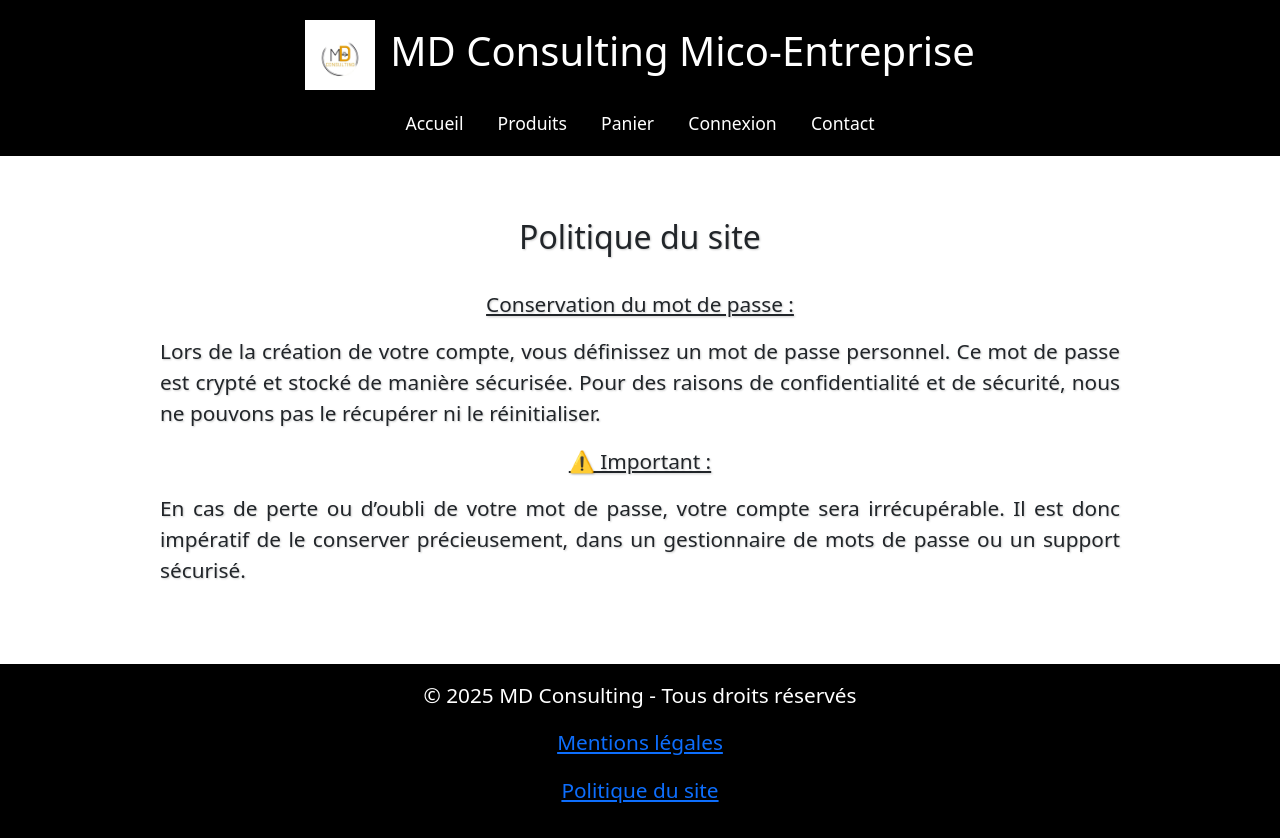
After one commit to Peyroche/mon_projet1, a Flask app: a page that uses templates/base.html in a window 1280 px wide. The commit adds this page. Run offline with Flask 3, Linux system fonts and the light colour scheme; tables that the repository leaves empty hold one stand-in row (values such as "Sample post"); parts of the project's set-up code (start-up, migrations or seed data) failed here and were passed over.

Commit message:
Ajout de la page politique_du_site et mise à jour du template base.html

```diff
--- a/templates/base.html
+++ b/templates/base.html
@@ -47,6 +47,7 @@
 <footer>
     <p>© 2025 MD Consulting - Tous droits réservés</p>
     <p><a href="{{ url_for('mentions_legales') }}">Mentions légales</a></p>
+    <p><a href="{{ url_for('politique_du_site') }}">Politique du site</a></p>
 </footer>
 
 </body>
--- /dev/null
+++ b/templates/politique_du_site.html
@@ -0,0 +1,19 @@
+{% extends "base.html" %}
+
+{% block title %}Politique du site{% endblock %}
+
+{% block content %}
+
+  <section class="accueil">
+
+   <div class="texte">
+
+    <h2>Politique du site</h2>
+<br/>
+    <center><p><u>Conservation du mot de passe :</u></p></center>
+<p text-align:justify>Lors de la création de votre compte, vous définissez un mot de passe personnel. Ce mot de passe est crypté et stocké de manière sécurisée. Pour des raisons de confidentialité et de sécurité, nous ne pouvons pas le récupérer ni le réinitialiser.</p></center>
+     <center><p><u>⚠️ Important :</u></p></center>
+<p text-align:justify>En cas de perte ou d’oubli de votre mot de passe, votre compte sera irrécupérable. Il est donc impératif de le conserver précieusement, dans un gestionnaire de mots de passe ou un support sécurisé.</p>
+  </div>
+</section>
+{% endblock %}
```
